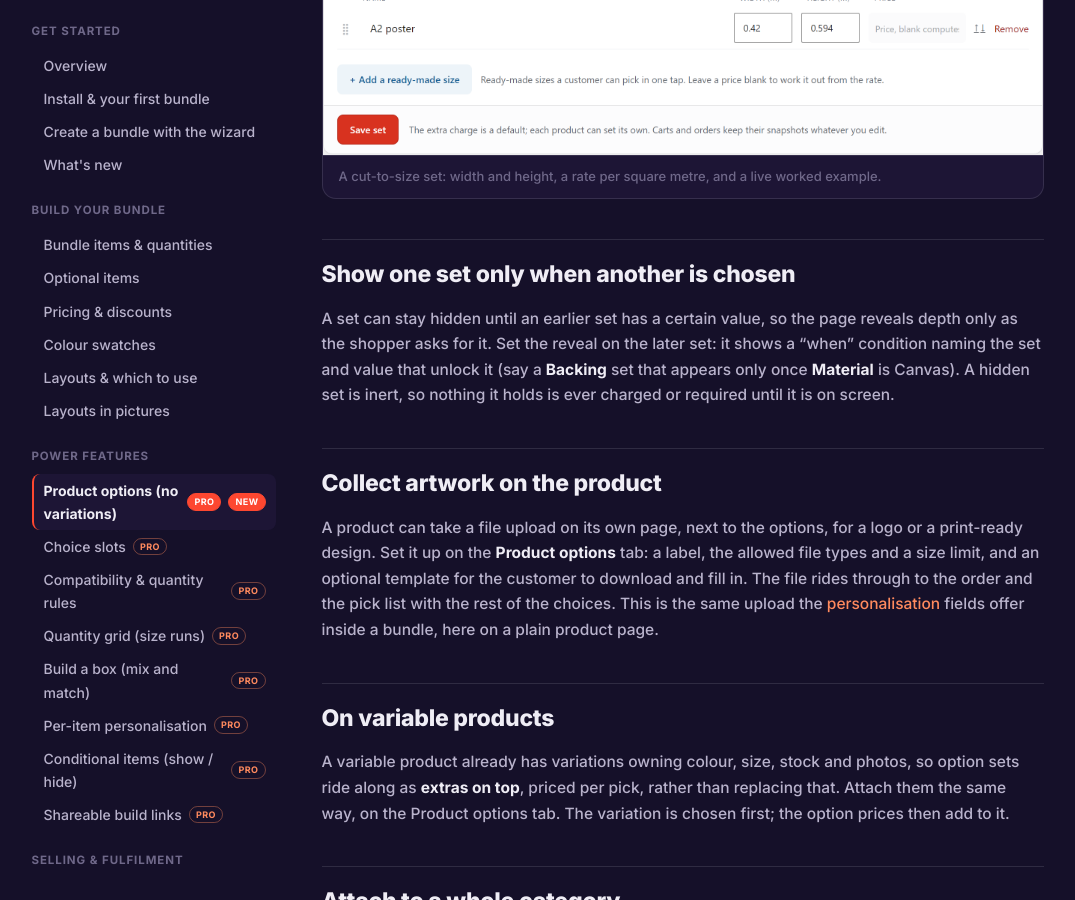
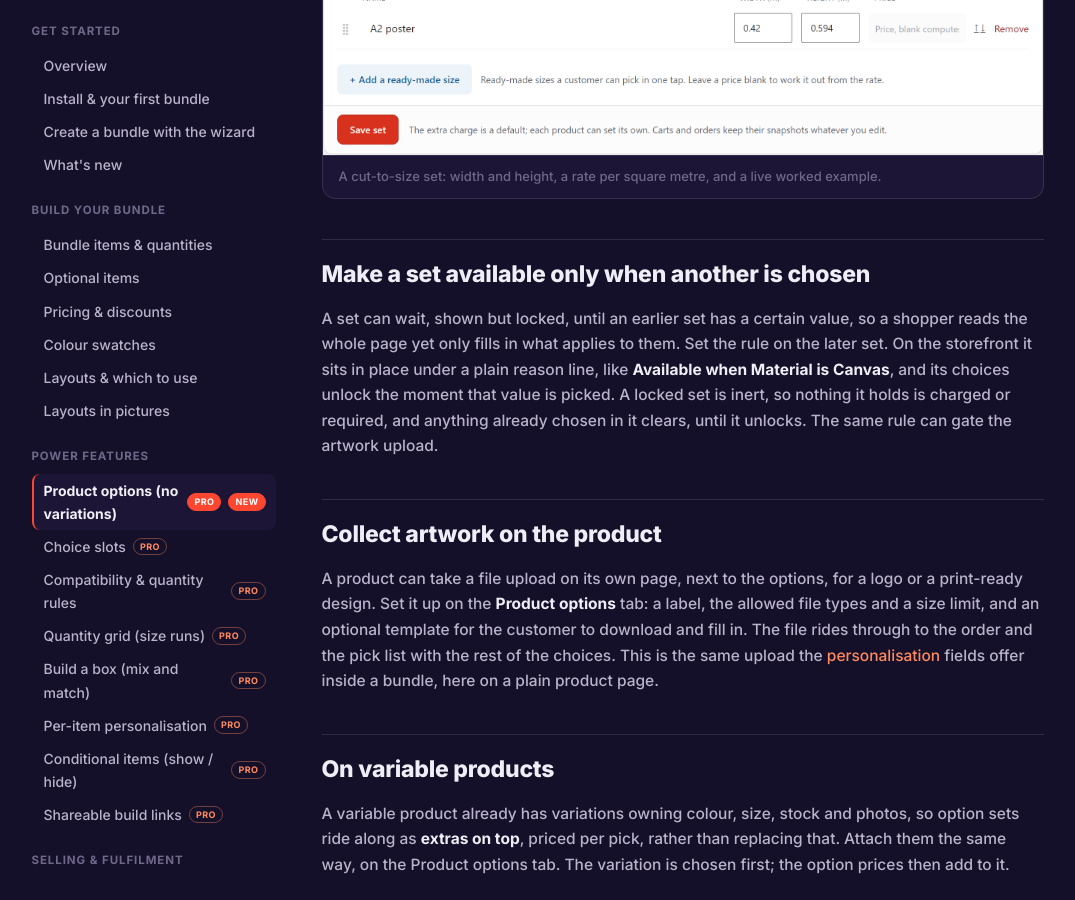
Before and after one commit to BundleBoss/website, a Jekyll site: the page built from docs/product-options.md, in a window 1280 px wide and 900 px high, scrolled down 5508 px. Shown: the whole window, without its empty margins (95-1170 px from the left). Built offline with Jekyll 4.4.1, drawn with Linux system fonts in a browser that asks for light colours.

Commit message:
Docs: conditional reveal is locked-visible, not hidden
Live testing (bb-spec-r2-polo) confirmed the shipped model: the
dependent set is always shown, locked with a reason line ("Available
when R2 Service is Printed"), and unlocks when the trigger value is
picked. It is never hidden. The docs described the superseded "hidden /
appears only once / on screen" model. Rewrote the section to match:
shown but locked, unlocks on the pick, inert (and cleared) while locked,
and noted the same rule can gate the artwork upload. Matches his
"everything so hidden" decision.

```diff
--- a/docs/product-options.md
+++ b/docs/product-options.md
@@ -91,9 +91,9 @@ The **live example** shows what a sample size costs as you type, so you can sani
   <figcaption>A cut-to-size set: width and height, a rate per square metre, and a live worked example.</figcaption>
 </figure>
 
-## Show one set only when another is chosen
+## Make a set available only when another is chosen
 
-A set can stay hidden until an earlier set has a certain value, so the page reveals depth only as the shopper asks for it. Set the reveal on the later set: it shows a "when" condition naming the set and value that unlock it (say a **Backing** set that appears only once **Material** is Canvas). A hidden set is inert, so nothing it holds is ever charged or required until it is on screen.
+A set can wait, shown but locked, until an earlier set has a certain value, so a shopper reads the whole page yet only fills in what applies to them. Set the rule on the later set. On the storefront it sits in place under a plain reason line, like **Available when Material is Canvas**, and its choices unlock the moment that value is picked. A locked set is inert, so nothing it holds is charged or required, and anything already chosen in it clears, until it unlocks. The same rule can gate the artwork upload.
 
 ## Collect artwork on the product
 
```
